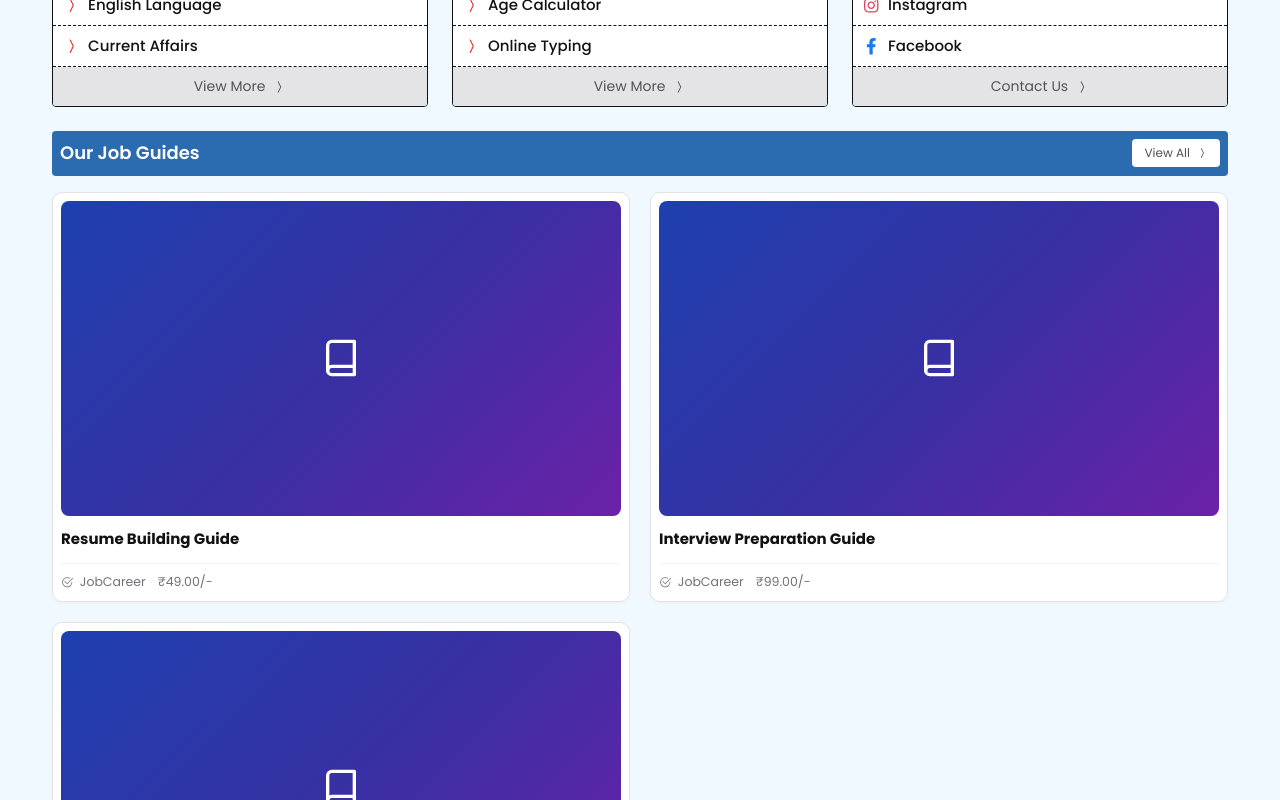
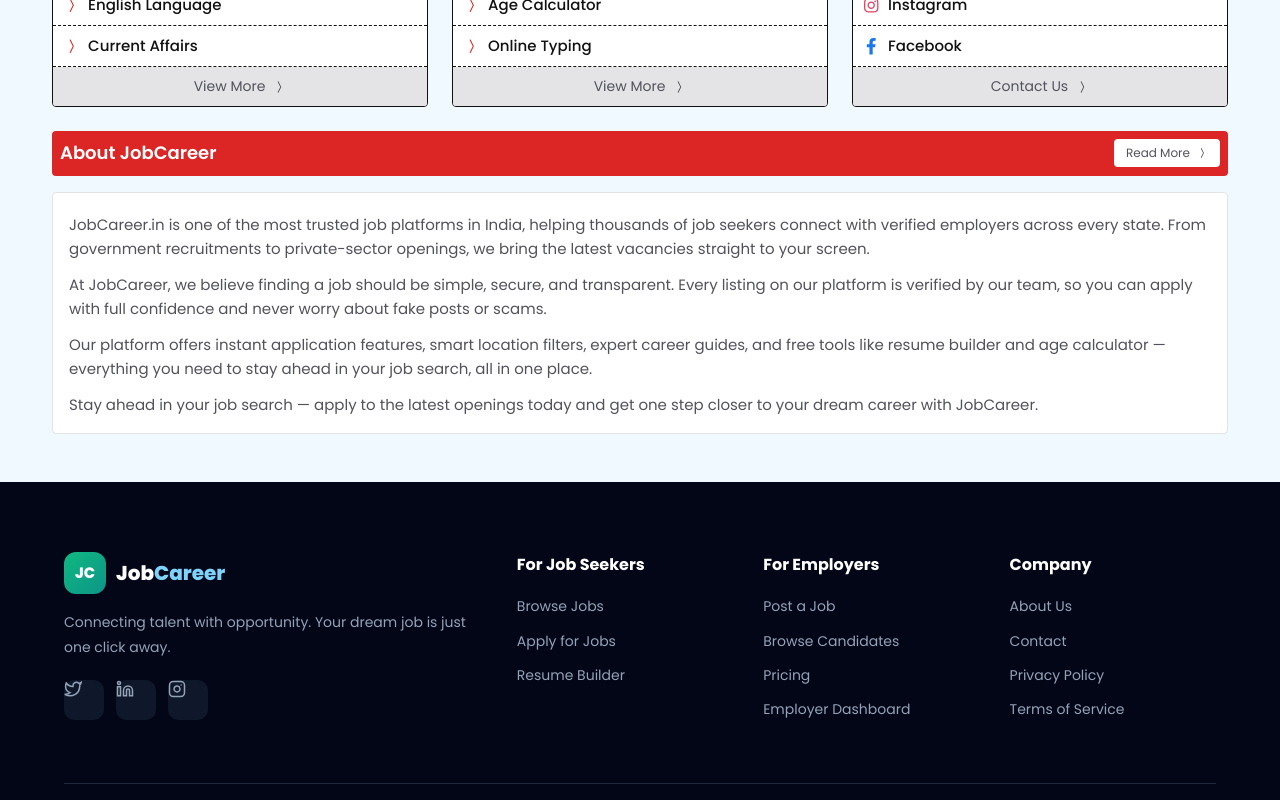
Before and after one commit to musaddiqulamin2-tech/job, a Next.js app in the folder frontend/: page / in a window 1280 px wide. Shown: the part 800-1600 px from the top of the page. Built offline with nearby package versions, Linux system fonts and the light colour scheme; no server answers.

Commit message:
Remove the Our Job Guides section from the homepage
Drops the guide block along with the now-unused GUIDES data and the Book/Check
icons. The ja-guides-sec styles are kept because the CMS listing pages reuse
them.

```diff
--- a/frontend/src/app/Components/Home.jsx
+++ b/frontend/src/app/Components/Home.jsx
@@ -39,12 +39,6 @@
   "IT Jobs",
   "Teaching Jobs",
   "Defence Jobs",
-];
-
-const GUIDES = [
-  { title: "Resume Building Guide", meta: "JobCareer", price: "₹49.00/-" },
-  { title: "Interview Preparation Guide", meta: "JobCareer", price: "₹99.00/-" },
-  { title: "Salary Negotiation Guide", meta: "JobCareer", price: "₹79.00/-" },
 ];
 
 function ChevronIcon() {
@@ -102,24 +96,6 @@
   return (
     <svg viewBox="0 0 24 24" fill="currentColor" aria-hidden="true">
       <path d="M18.4395 5.5586c-.675 1.1664-1.352 2.3318-2.0274 3.498-.0366-.0155-.0742-.0286-.1113-.043-1.8249-.6957-3.484-.8-4.42-.787-1.8551.0185-3.3544.4643-4.2597.8203-.084-.1494-1.7526-3.021-2.0215-3.4864a1.1451 1.1451 0 0 0-.1406-.1914c-.3312-.364-.9054-.4859-1.379-.203-.475.282-.7136.9361-.3886 1.5019 1.9466 3.3696-.0966-.2158 1.9473 3.3593.0172.031-.4946.2642-1.3926 1.0177C2.8987 12.176.452 14.772 0 18.9902h24c-.119-1.1108-.3686-2.099-.7461-3.0683-.7438-1.9118-1.8435-3.2928-2.7402-4.1836a12.1048 12.1048 0 0 0-2.1309-1.6875c.6594-1.122 1.312-2.2559 1.9649-3.3848.2077-.3615.1886-.7956-.0079-1.1191a1.1001 1.1001 0 0 0-.8515-.5332c-.5225-.0536-.9392.3128-1.0488.5449zm-.0391 8.461c.3944.5926.324 1.3306-.1563 1.6503-.4799.3197-1.188.0985-1.582-.4941-.3944-.5927-.324-1.3307.1563-1.6504.4727-.315 1.1812-.1086 1.582.4941zM7.207 13.5273c.4803.3197.5506 1.0577.1563 1.6504-.394.5926-1.1038.8138-1.584.4941-.48-.3197-.5503-1.0577-.1563-1.6504.4008-.6021 1.1087-.8106 1.584-.4941z" />
-    </svg>
-  );
-}
-
-function BookIcon() {
-  return (
-    <svg viewBox="0 0 24 24" fill="none" stroke="currentColor" strokeWidth="2" strokeLinecap="round" strokeLinejoin="round" aria-hidden="true">
-      <path d="M4 19.5A2.5 2.5 0 0 1 6.5 17H20" />
-      <path d="M6.5 2H20v20H6.5A2.5 2.5 0 0 1 4 19.5v-15A2.5 2.5 0 0 1 6.5 2z" />
-    </svg>
-  );
-}
-
-function CheckIcon() {
-  return (
-    <svg viewBox="0 0 16 16" fill="currentColor" aria-hidden="true">
-      <path d="M2.5 8a5.5 5.5 0 0 1 8.25-4.764.5.5 0 0 0 .5-.866A6.5 6.5 0 1 0 14.5 8a.5.5 0 0 0-1 0 5.5 5.5 0 1 1-11 0Z" />
-      <path d="M15.354 3.354a.5.5 0 0 0-.708-.708L8 9.293 5.354 6.646a.5.5 0 1 0-.708.708l3 3a.5.5 0 0 0 .708 0l7-7Z" />
     </svg>
   );
 }
@@ -287,33 +263,6 @@
           </div>
         </div>
 
-        <section className="ja-guides-sec">
-          <div className="ja-bar ja-bar-blue">
-            <h2 className="ja-bar-title">Our Job Guides</h2>
-            <a className="ja-bar-btn" href="#">
-              View All <ChevronIcon />
-            </a>
-          </div>
-          <div className="ja-post-grid">
-            {GUIDES.map((g) => (
-              <a className="ja-post-grid-item" href="#" key={g.title}>
-                <div className="ja-post-grid-thumb">
-                  <BookIcon />
-                </div>
-                <div>
-                  <h3 className="ja-post-grid-title">{g.title}</h3>
-                  <div className="ja-post-grid-meta">
-                    <span>
-                      <CheckIcon /> {g.meta}
-                    </span>
-                    <span>{g.price}</span>
-                  </div>
-                </div>
-              </a>
-            ))}
-          </div>
-        </section>
-
         <section className="ja-about-sec">
           <div className="ja-bar ja-bar-red">
             <h2 className="ja-bar-title">About JobCareer</h2>
```
